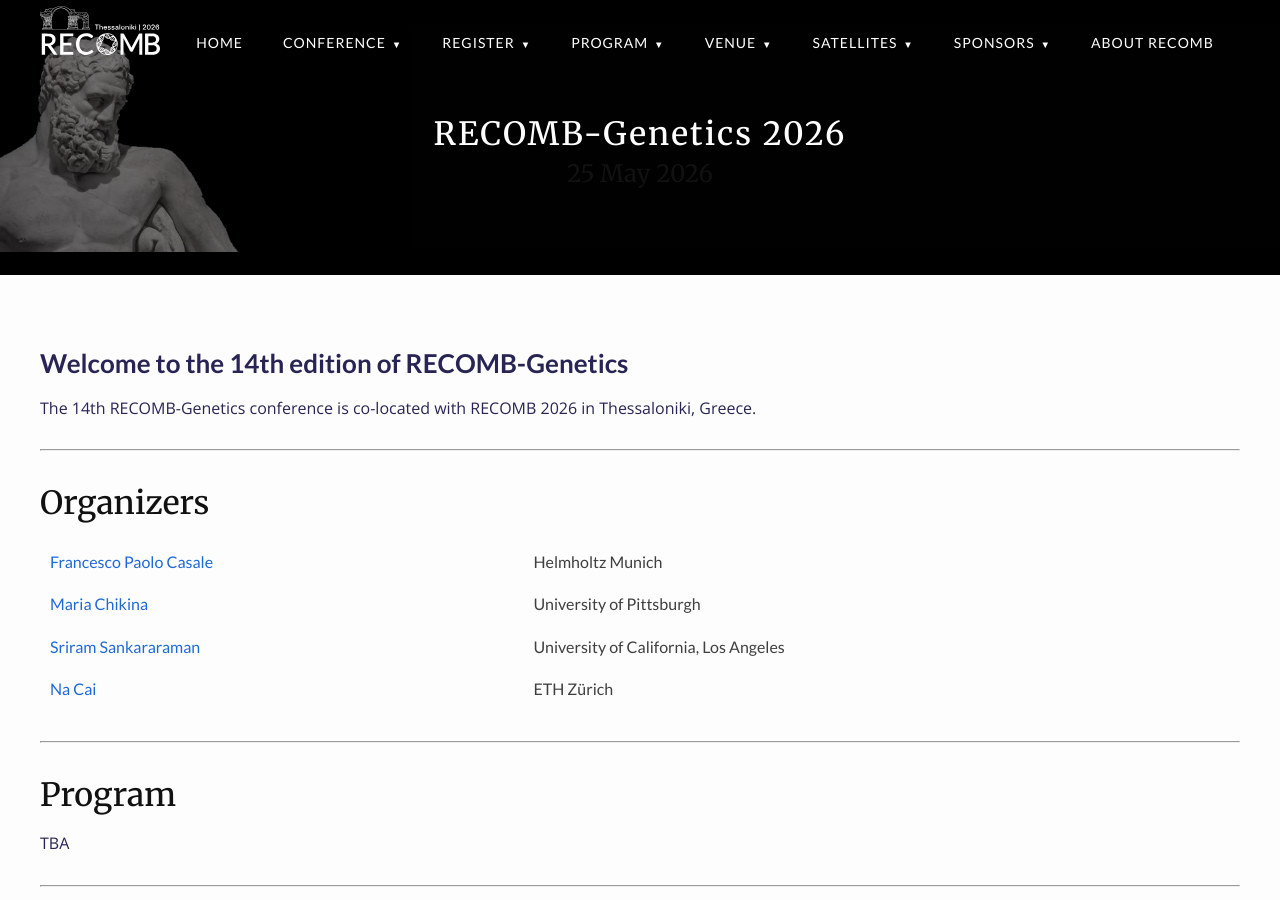
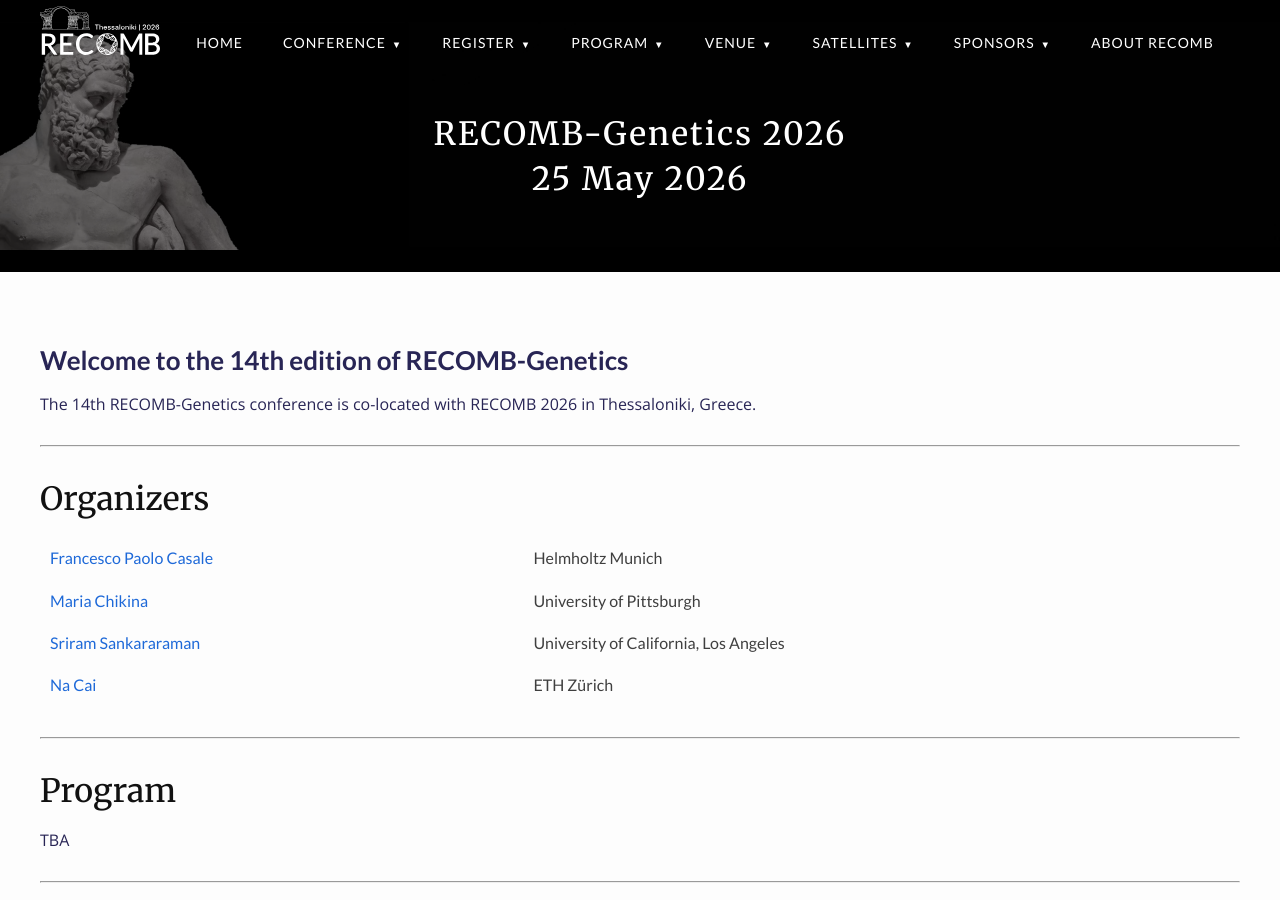
Before and after one commit to recomb-conference/recomb2026, a Jekyll site: the page built from recombgenetics.md, in a window 1280 px wide and 900 px high. Built offline with Jekyll 4.4.1, drawn with Linux system fonts in a browser that asks for light colours; nearby versions of some CDN libraries.

Commit message:
Update page.html

```diff
--- a/_layouts/page.html
+++ b/_layouts/page.html
@@ -6,7 +6,7 @@
   <div class="page-header-content">
     <h1>{{ page.title | escape }}</h1>
     {% if page.subtitle %}
-      <h2>{{ page.subtitle | escape }}</h2>
+      <h1>{{ page.subtitle | escape }}</h1>
     {% endif %}
   </div>
 </section>
```
